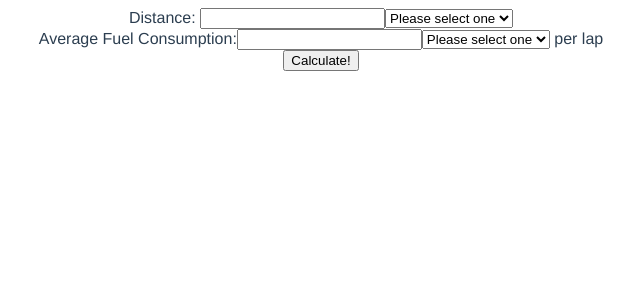
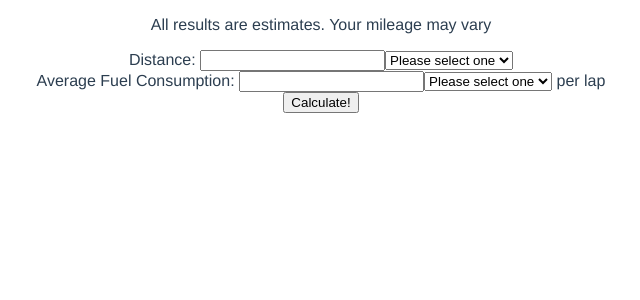
Before and after one commit to khemsoth/fuel-calculator, a Vue app: page / in a window 1280 px wide. Shown: the top 300 px of the page, without its empty margins (319-959 px from the left). Built offline with nearby package versions, Linux system fonts and the light colour scheme.

Commit message:
calculator: removed inappropriate console log :X

```diff
--- a/src/components/Calculator.vue
+++ b/src/components/Calculator.vue
@@ -1,6 +1,7 @@
 <template>
   <div>
     <main>
+      <p>All results are estimates. Your mileage may vary</p>
       <form>
         <div>
           <label for="distance">Distance: </label>
@@ -12,7 +13,7 @@
             </select>
         </div>
         <div>
-          <label for="fuel-con">Average Fuel Consumption:</label>
+          <label for="fuel-con">Average Fuel Consumption: </label>
           <input v-model="fuelConsumption" type="text">
             <select v-model="fluidSelected" name="fluid-value">
               <option disabled selected>Please select one</option>
@@ -51,7 +52,7 @@ export default {
       if(this.selected === 'laps') {
         this.result = this.distance * this.fuelConsumption
       } else {
-        console.log('fuck')
+        console.log('oops')
       }
     }
   }
```
